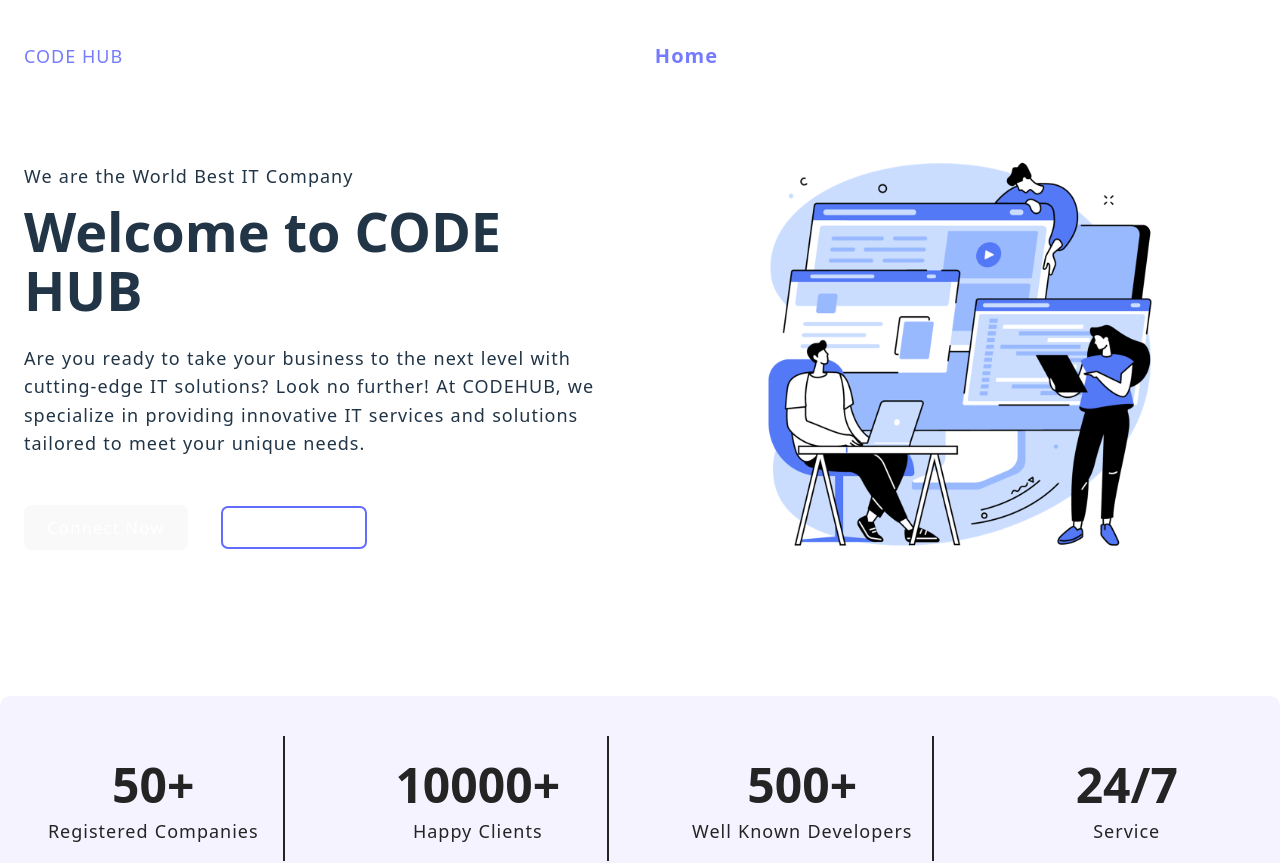
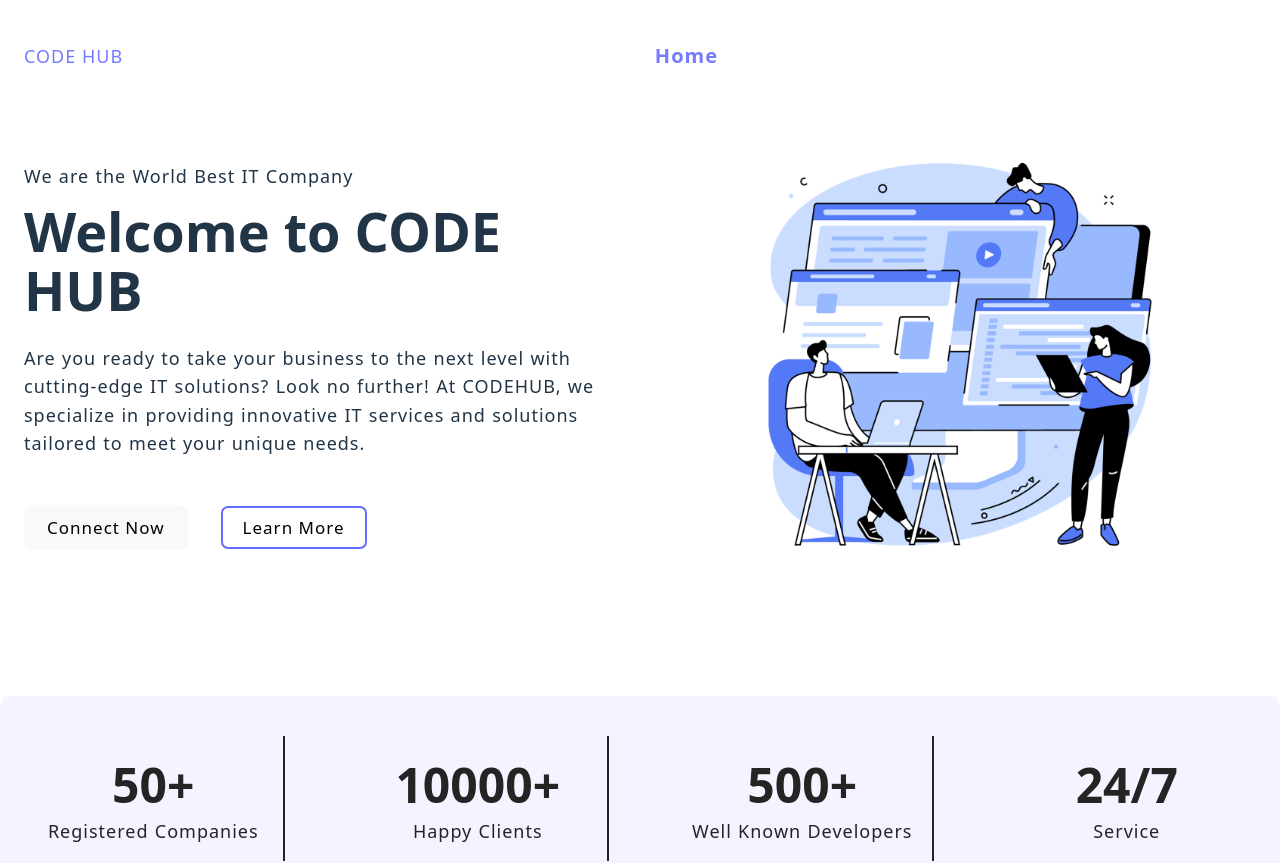
Before and after one commit to praneethmareddy/client, a React (Vite) app: page / in a window 1280 px wide. Shown: the top 863 px of the page. Built offline with nearby package versions, Linux system fonts and the light colour scheme; no server answers.

Commit message:
Update index.css

```diff
--- a/src/index.css
+++ b/src/index.css
@@ -3,7 +3,7 @@
   padding: 0;
   box-sizing: border-box;
   font-family: Urbanist, system-ui, Avenir, Helvetica, Arial, sans-serif;
-  color-scheme:  dark;
+  color-scheme: light dark;
 }
 
 :root {
```
